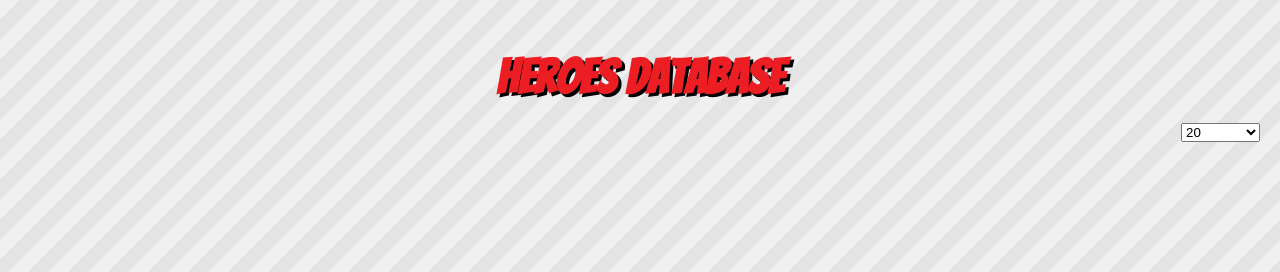
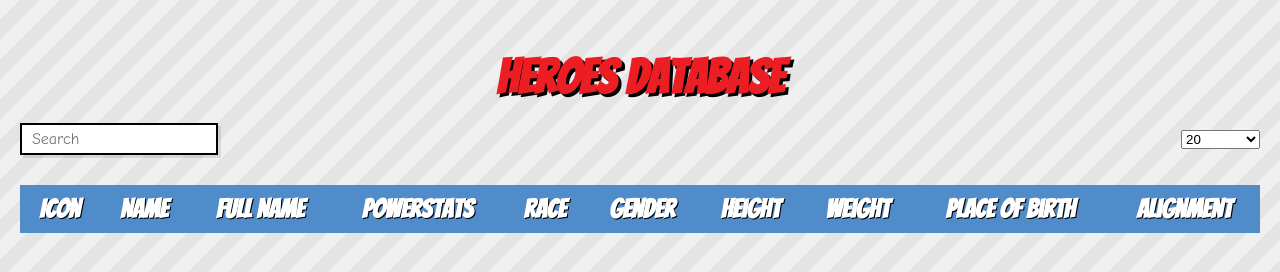
Before and after one commit to M-MDI/SortAble, a plain HTML site: page index.html in a window 1280 px wide. Drawn offline with Linux system fonts and the light colour scheme; no server answers.

Commit message:
final VR

```diff
--- a/stot.html
+++ b/index.html
@@ -4,7 +4,7 @@
     <meta charset="UTF-8" />
     <meta name="viewport" content="width=device-width, initial-scale=1.0" />
     <link rel="stylesheet" href="style.css" />
-    <script src="index.js" defer></script>
+    <script src="fetch.js" defer></script>
     <title>Superhero Table</title>
   </head>
   <body>
```
